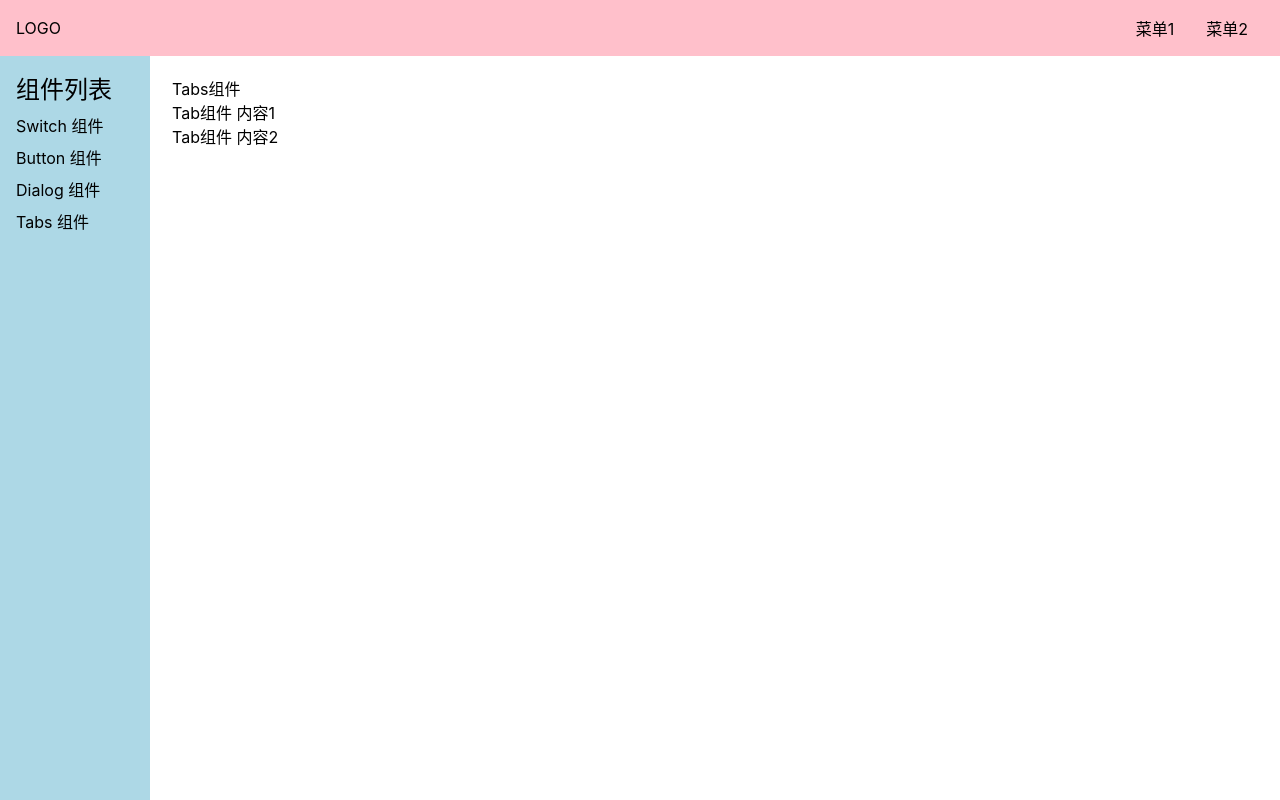
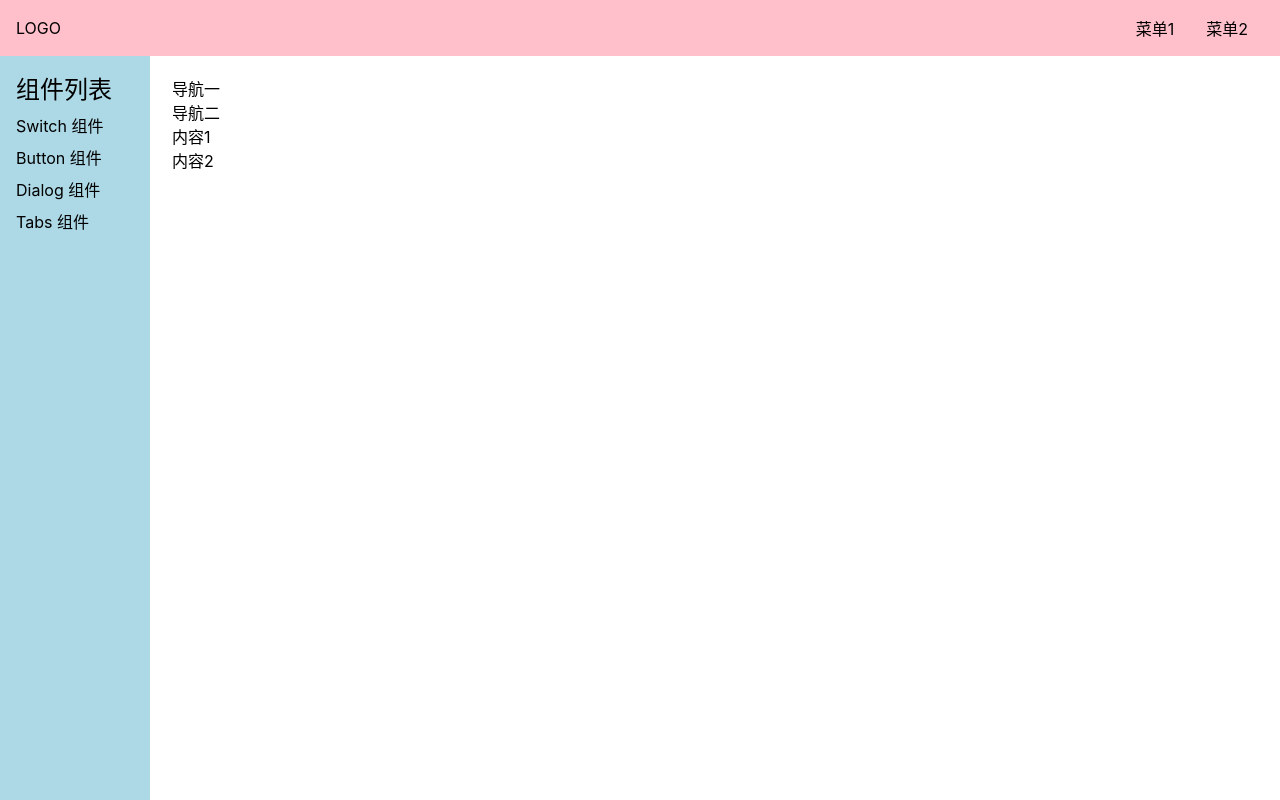
Before and after one commit to Lixianlai-2/Easy-Wheel, a Vue app: page /#/doc/tabs in a window 1280 px wide. Built offline with nearby package versions, Linux system fonts and the light colour scheme.

Commit message:
通过context.slots.defaults()渲染属性，形成Tab标签

```diff
--- a/src/lip/Tab.vue
+++ b/src/lip/Tab.vue
@@ -1,6 +1,5 @@
 <template>
   <div>
-    Tab组件
     <slot></slot>
   </div>
 </template>
--- a/src/lip/Tabs.vue
+++ b/src/lip/Tabs.vue
@@ -1,12 +1,39 @@
 <template>
-  <div>
-    Tabs组件
-    <slot></slot>
+  <!-- title是属性构成的数组，t就是单个属性 -->
+  <div v-for="(t, index) in title" :key="index">
+    {{ t }}
   </div>
+
+  <!-- c就是defaults数组里面的对象，每一个c就代表一个标签，而:is='c'就是让这个component成为Tab组件 -->
+  <component v-for="(c, index) in defaults" :key="index" :is="c"></component>
 </template>
 
 <script>
-export default {};
+// 引入子组件
+import Tab from "./Tab.vue";
+export default {
+  setup(props, context) {
+    // defaults是一个包含对象的数组
+    const defaults = context.slots.default();
+    // 遍历数组，得到其中的对象，然后通过对象.type判断是否为某个Tab组件
+    defaults.forEach((tag) => {
+      // 判断Tabs组件中含有的标签，是否都是Tab
+      if (tag.type !== Tab) {
+        throw new Error("Tabs里面必须是Tab类型");
+      }
+    });
+
+    // 得到子组件的属性,再得到其中的title(数组包含着)
+    const title = defaults.map((item) => item.props.title);
+
+    console.log(defaults);
+
+    return {
+      defaults,
+      title,
+    };
+  },
+};
 </script>
 
 <style scoped></style>
```
